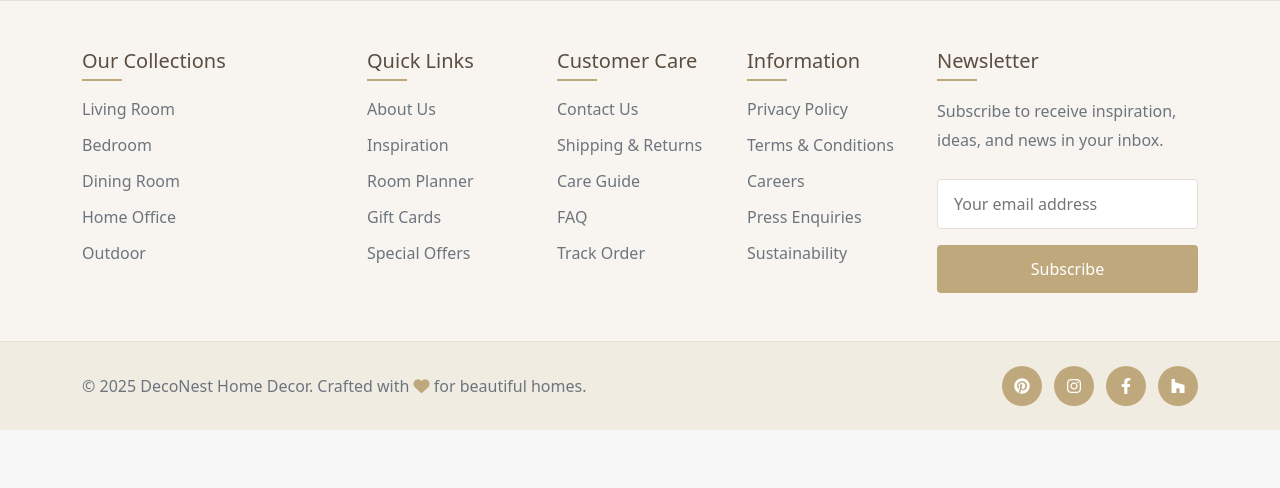
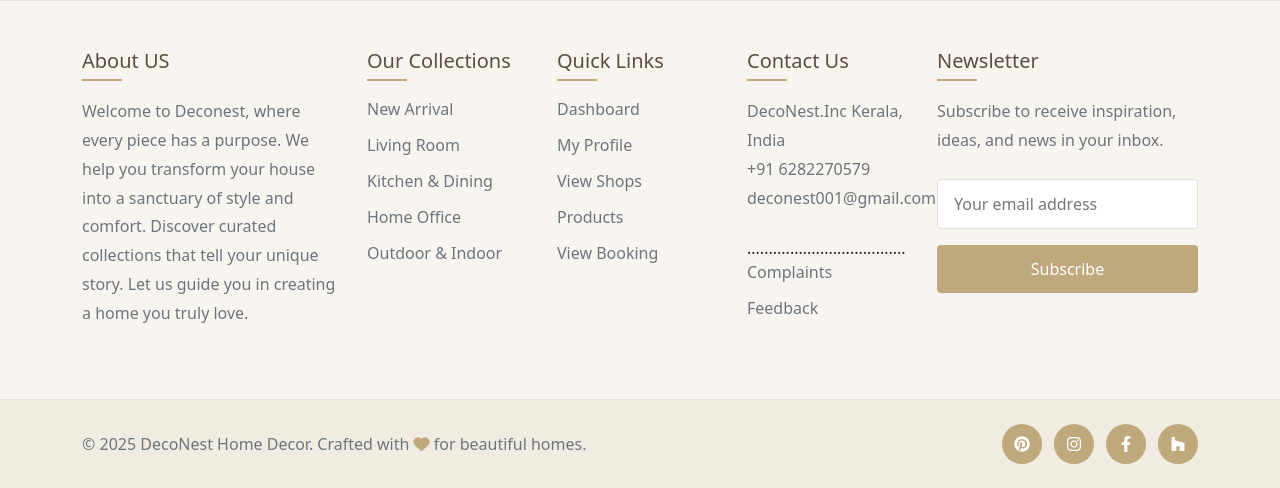
Before and after one commit to adithyanpm745-code/DecoNest---Home-Decor-, a PHP site: page /User/ChangePassword.php in a window 1280 px wide. Shown: the part 1262-1750 px from the top of the page. Before the commit the page ends 1692 px from the top, so only its background shows below. Run offline with PHP 8.4, Linux system fonts and the light colour scheme; a user stored in the database is signed in; data comes from the database, SQL or seed files in the repository; some libraries are stand-ins or nearby versions.

Commit message:
Update Footer.php

```diff
--- a/User/Footer.php
+++ b/User/Footer.php
@@ -152,36 +152,35 @@
     <div class="container">
         <div class="row justify-content-between">
             <div class="col-md-6 col-lg-3 footer-col">
+                <h5 class="footer-title">About US</h5>
+                <p class="footer-text">Welcome to Deconest, where every piece has a purpose.
+                    We help you transform your house into a sanctuary of style and comfort.
+                    Discover curated collections that tell your unique story.
+                    Let us guide you in creating a home you truly love.</p>
+            </div>
+            <div class="col-md-6 col-lg-2 footer-col">
                 <h5 class="footer-title">Our Collections</h5>
-                <a href="#" class="footer-link">Living Room</a>
-                <a href="#" class="footer-link">Bedroom</a>
-                <a href="#" class="footer-link">Dining Room</a>
-                <a href="#" class="footer-link">Home Office</a>
-                <a href="#" class="footer-link">Outdoor</a>
+                <a href="ViewProduct.php" class="footer-link">New Arrival</a>
+                <a href="ViewProduct.php" class="footer-link">Living Room</a>
+                <a href="ViewProduct.php" class="footer-link">Kitchen & Dining</a>
+                <a href="ViewProduct.php" class="footer-link">Home Office</a>
+                <a href="ViewProduct.php" class="footer-link">Outdoor & Indoor</a>
             </div>
             <div class="col-md-6 col-lg-2 footer-col">
                 <h5 class="footer-title">Quick Links</h5>
-                <a href="#" class="footer-link">About Us</a>
-                <a href="#" class="footer-link">Inspiration</a>
-                <a href="#" class="footer-link">Room Planner</a>
-                <a href="#" class="footer-link">Gift Cards</a>
-                <a href="#" class="footer-link">Special Offers</a>
+                <a href="HomePage.php" class="footer-link">Dashboard</a>
+                <a href="MyProfile.php" class="footer-link">My Profile</a>
+                <a href="ViewSeller.php" class="footer-link">View Shops</a>
+                <a href="ViewProduct.php" class="footer-link">Products</a>
+                <a href="MyBooking.php" class="footer-link">View Booking</a>
             </div>
             <div class="col-md-6 col-lg-2 footer-col">
-                <h5 class="footer-title">Customer Care</h5>
-                <a href="#" class="footer-link">Contact Us</a>
-                <a href="#" class="footer-link">Shipping & Returns</a>
-                <a href="#" class="footer-link">Care Guide</a>
-                <a href="#" class="footer-link">FAQ</a>
-                <a href="#" class="footer-link">Track Order</a>
-            </div>
-            <div class="col-md-6 col-lg-2 footer-col">
-                <h5 class="footer-title">Information</h5>
-                <a href="#" class="footer-link">Privacy Policy</a>
-                <a href="#" class="footer-link">Terms & Conditions</a>
-                <a href="#" class="footer-link">Careers</a>
-                <a href="#" class="footer-link">Press Enquiries</a>
-                <a href="#" class="footer-link">Sustainability</a>
+                <h5 class="footer-title">Contact Us</h5>
+                <p class="footer-text"> DecoNest.Inc  Kerala, India <br> +91 6282270579 <br> deconest001@gmail.com</p>
+                <!-- <h5 class="footer-title">Customer Care</h5> -->
+                .....................................
+                <a href="Complaint.php" class="footer-link">Complaints</a>
+                <a href="FeedBack.php" class="footer-link">Feedback</a>
             </div>
             <div class="col-md-12 col-lg-3 footer-col">
                 <h5 class="footer-title">Newsletter</h5>
```
